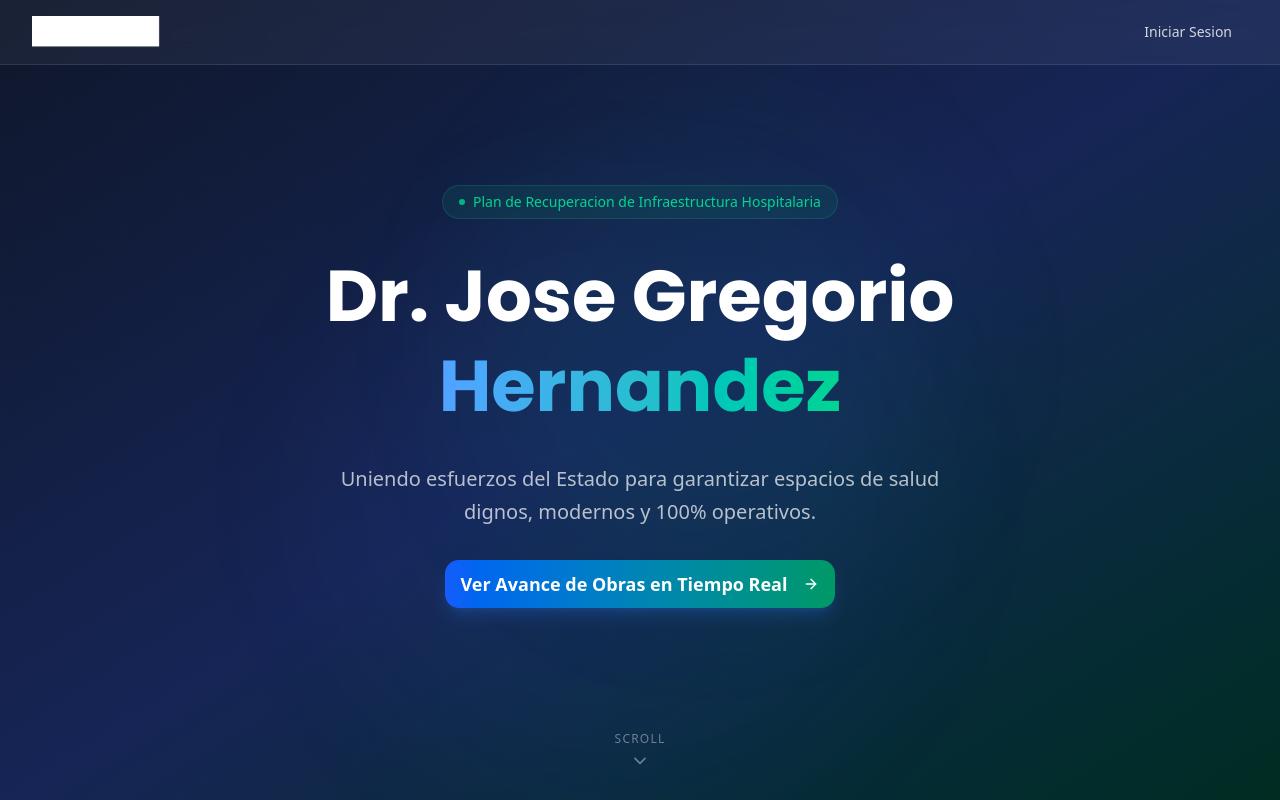
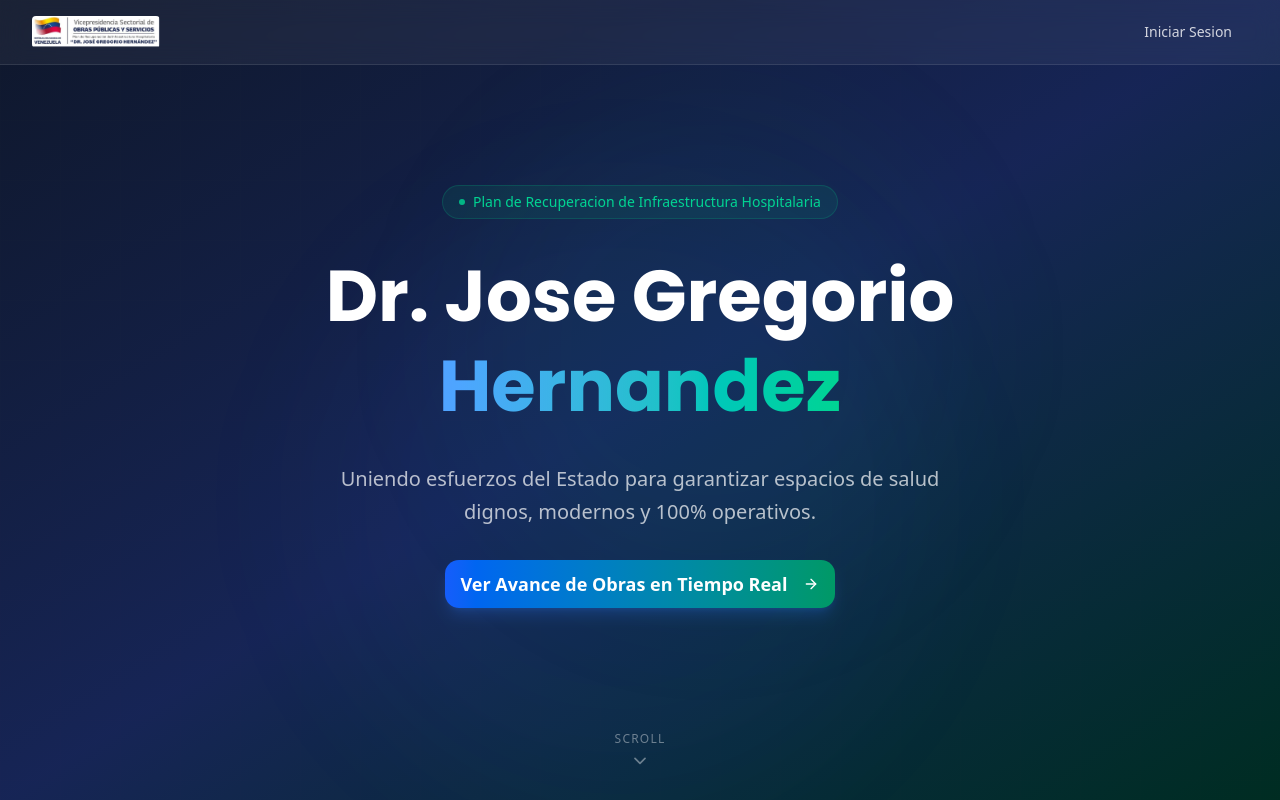
Before and after one commit to jm-obras/ObrasJM, a Next.js app: page / in a window 1280 px wide. Shown: the top 800 px of the page. Built offline with nearby package versions, Linux system fonts and the light colour scheme; no server answers.

Commit message:
b3e8c421-1fb0-4b12-b159-8b574e2211b6

```diff
--- a/src/components/landing/footer-section.tsx
+++ b/src/components/landing/footer-section.tsx
@@ -17,7 +17,7 @@ export function FooterSection({ onLoginClick }: FooterSectionProps) {
               <img
                 src="/VSOPS.png"
                 alt="VSOPS"
-                className="h-8 w-auto object-contain brightness-0 invert"
+                className="h-8 w-auto object-contain rounded"
               />
             </div>
             <p className="max-w-xs text-sm leading-relaxed text-slate-400">
@@ -72,12 +72,12 @@ export function FooterSection({ onLoginClick }: FooterSectionProps) {
               <img
                 src="/logo_hospital.png"
                 alt="Hospital de Niños"
-                className="h-8 w-auto object-contain brightness-0 invert"
+                className="h-8 w-auto object-contain rounded"
               />
               <img
                 src="/logo_ministerio.png"
                 alt="MPPOP"
-                className="h-8 w-auto object-contain brightness-0 invert"
+                className="h-6 w-auto object-contain rounded"
               />
             </div>
           </div>
--- a/src/components/landing/hero-section.tsx
+++ b/src/components/landing/hero-section.tsx
@@ -50,7 +50,7 @@ export function HeroSection({ onLoginClick, onCtaClick }: HeroSectionProps) {
             <img
               src="/VSOPS.png"
               alt="VSOPS"
-              className="h-8 w-auto object-contain brightness-0 invert"
+              className="h-8 w-auto object-contain rounded"
             />
 
             {/* Login Button */}
```
